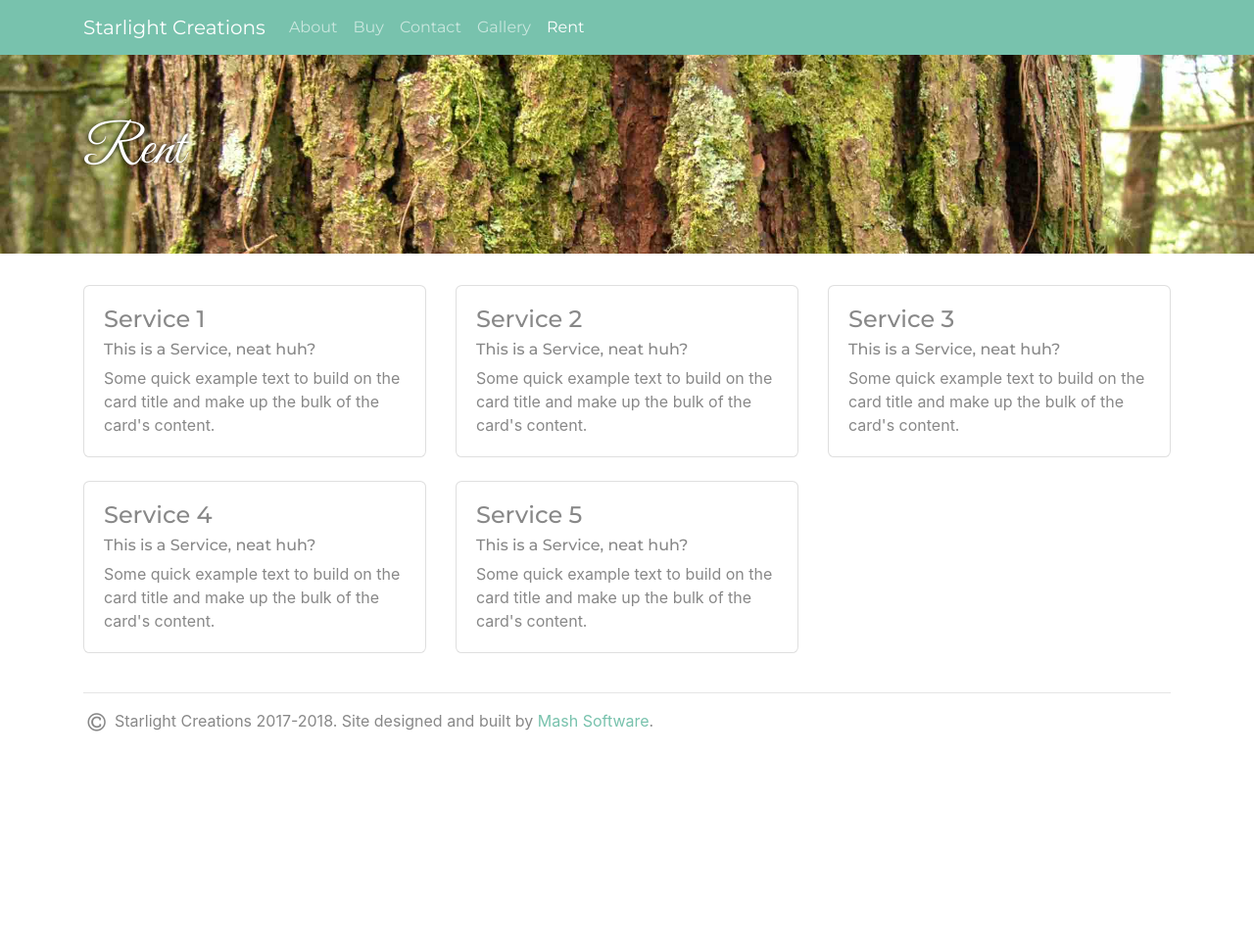
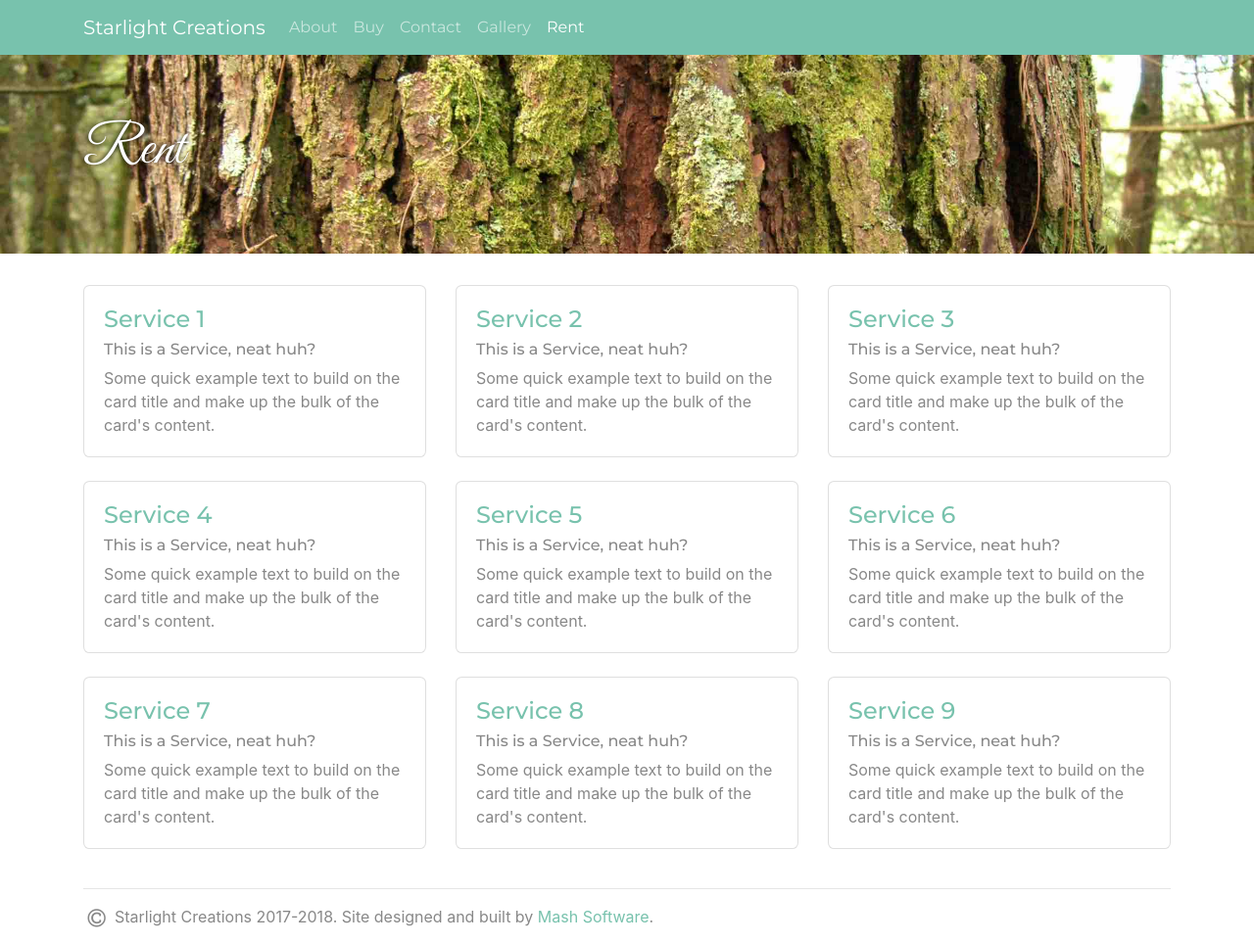
Before and after one commit to starlight-creations/starlight-creations.github.io, a Jekyll site: the page built from rent.html, in a window 1280 px wide. Shown: the whole page at 98% size. Built offline with Jekyll 4.4.1, drawn with Linux system fonts in a browser that asks for light colours; nearby versions of some CDN libraries; before the commit the page ends 900 px from its top, so only the background shows below that.

Commit message:
product and service pages

```diff
--- a/_data/services.yml
+++ b/_data/services.yml
@@ -1,10 +1,36 @@
 - name: Service 1
   description: This is a Service, neat huh?
+  url: /services/service
+  image: /img/service.jpg
 - name: Service 2
   description: This is a Service, neat huh?
+  url: /services/service
+  image: /img/service.jpg
 - name: Service 3
   description: This is a Service, neat huh?
+  url: /services/service
+  image: /img/service.jpg
 - name: Service 4
   description: This is a Service, neat huh?
+  url: /services/service
+  image: /img/service.jpg
 - name: Service 5
   description: This is a Service, neat huh?
+  url: /services/service
+  image: /img/service.jpg
+- name: Service 6
+  description: This is a Service, neat huh?
+  url: /services/service
+  image: /img/service.jpg
+- name: Service 7
+  description: This is a Service, neat huh?
+  url: /services/service
+  image: /img/service.jpg
+- name: Service 8
+  description: This is a Service, neat huh?
+  url: /services/service
+  image: /img/service.jpg
+- name: Service 9
+  description: This is a Service, neat huh?
+  url: /services/service
+  image: /img/service.jpg
--- a/_includes/item.html
+++ b/_includes/item.html
@@ -1,6 +1,6 @@
 <div class="card">
     <div class="card-body">
-        <h4 class="card-title">{{item.name}}</h4>
+        <h4 class="card-title"><a href="{{site.baseurl}}{{item.url}}">{{item.name}}</a></h4>
         <h6 class="card-subtitle mb-2 text-muted">{{item.description}}</h6>
         <p class="card-text">Some quick example text to build on the card title and make up the bulk of the card's content.</p>
     </div>
--- /dev/null
+++ b/products/product.html
@@ -0,0 +1,6 @@
+---
+layout: default
+title: Product
+permalink: /products/product
+nav: false
+---
--- /dev/null
+++ b/services/service.html
@@ -0,0 +1,6 @@
+---
+layout: default
+title: Service
+permalink: /services/service
+nav: false
+---
```
Also changed, not shown: _data/products.yml (+18 -0 lines).
